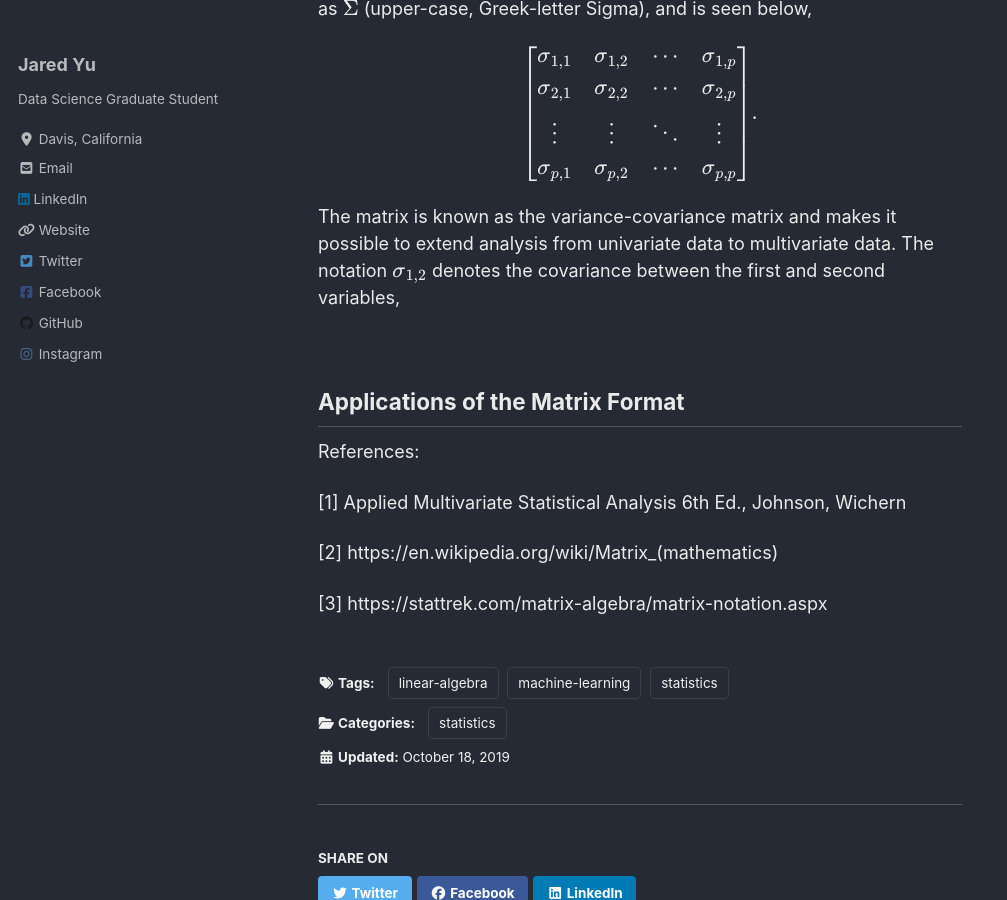
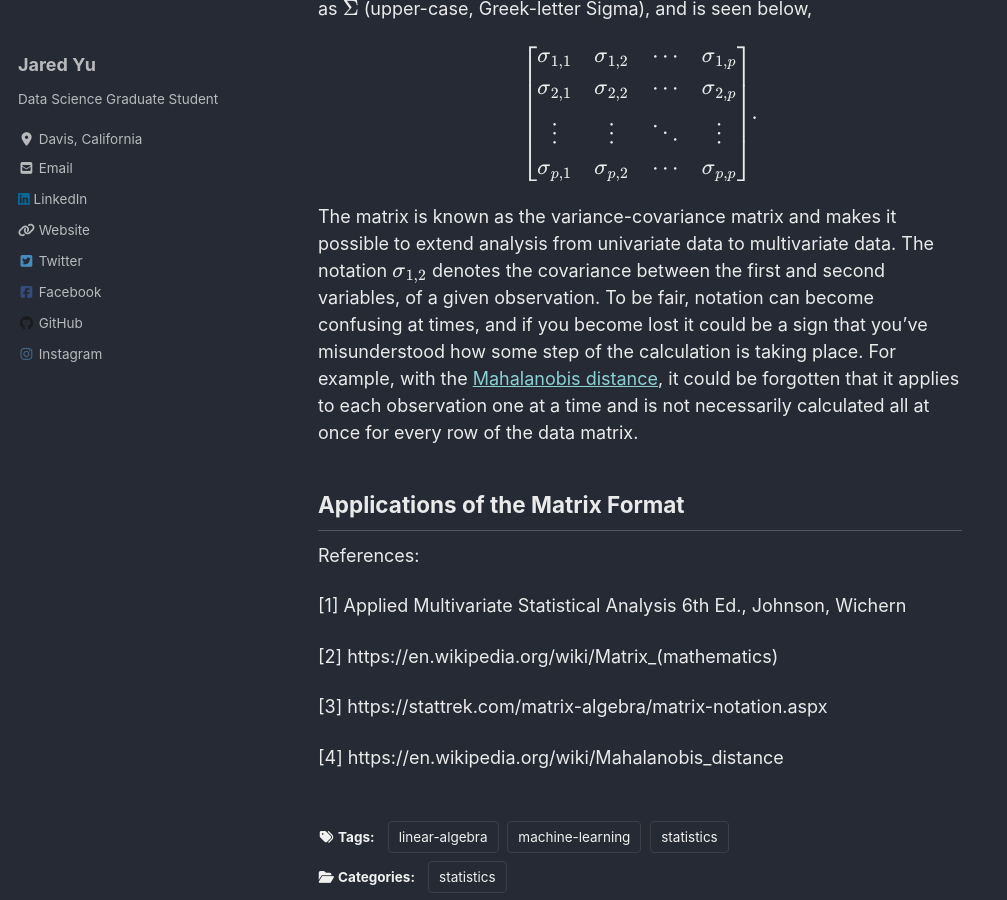
Before and after one commit to qzyu211/wang-zhan, a Jekyll site: the page built from _posts/2019-10-18-notation.md, in a window 1280 px wide and 900 px high, scrolled down 2366 px. Shown: the whole window, without its empty margins (0-1007 px from the left). Built offline with Jekyll 4.4.1, drawn with Linux system fonts in a browser that asks for light colours; cached includes are drawn as plain includes; nearby versions of some CDN libraries; formulas are drawn with MathJax 3.

Commit message:
notation8

```diff
--- a/_posts/2019-10-18-notation.md
+++ b/_posts/2019-10-18-notation.md
@@ -64,11 +64,7 @@ $$\begin{bmatrix}
 \sigma_{p,1} & \sigma_{p,2} & \cdots & \sigma_{p,p}
 \end{bmatrix}.$$
 
-The matrix is known as the variance-covariance matrix and makes it possible to extend analysis from univariate data to multivariate data. The notation $$\sigma_{1,2}$$ denotes the covariance between the first and second variables,
-
-$$
-
-$$
+The matrix is known as the variance-covariance matrix and makes it possible to extend analysis from univariate data to multivariate data. The notation $$\sigma_{1,2}$$ denotes the covariance between the first and second variables, of a given observation. To be fair, notation can become confusing at times, and if you become lost it could be a sign that you've misunderstood how some step of the calculation is taking place. For example, with the [Mahalanobis distance](https://en.wikipedia.org/wiki/Mahalanobis_distance), it could be forgotten that it applies to each observation one at a time and is not necessarily calculated all at once for every row of the data matrix.
 
 ## Applications of the Matrix Format
 
@@ -79,3 +75,5 @@ References:
 [2] https://en.wikipedia.org/wiki/Matrix_(mathematics)
 
 [3] https://stattrek.com/matrix-algebra/matrix-notation.aspx
+
+[4] https://en.wikipedia.org/wiki/Mahalanobis_distance
```
